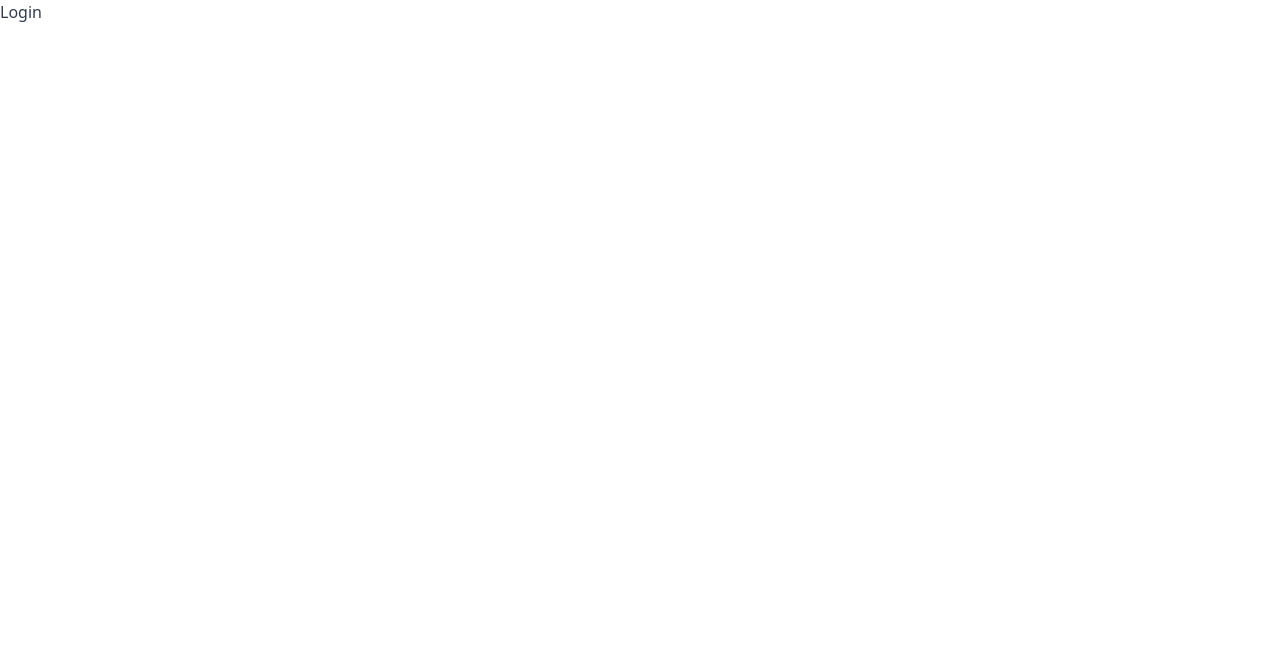
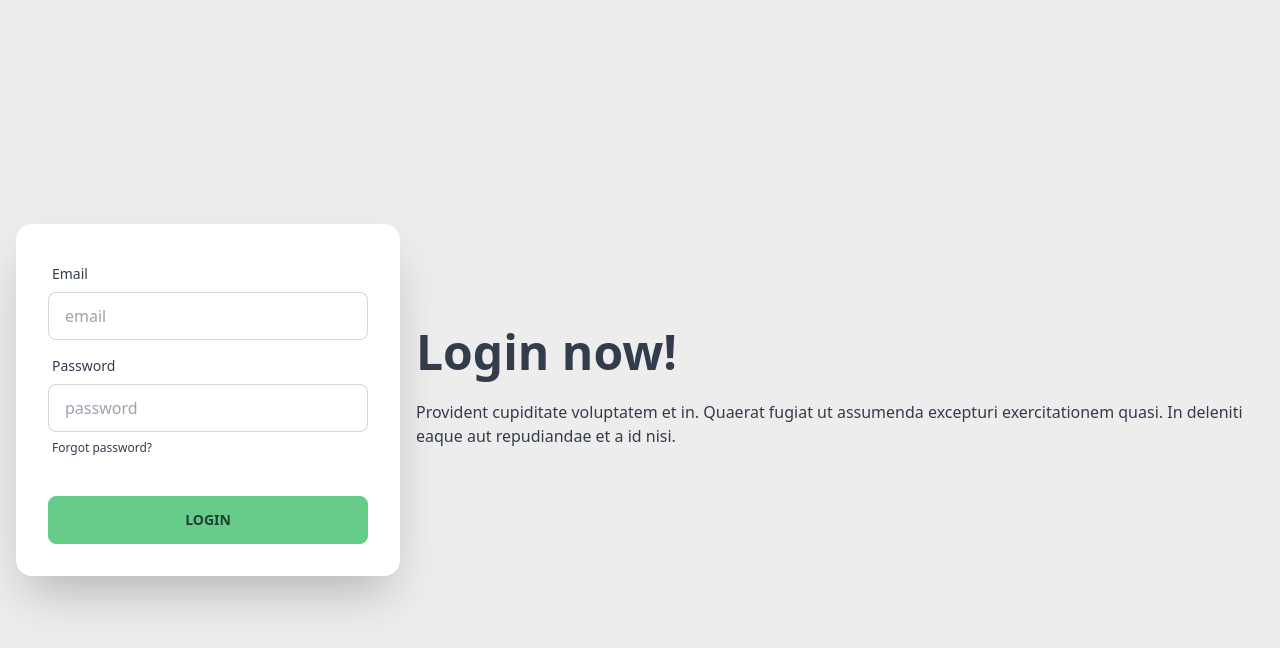
Before and after one commit to anupamahalder/nature-nurture-client-side, a React (Vite) app: page /login in a window 1280 px wide. Shown: the top 648 px of the page. Built offline with nearby package versions, Linux system fonts and the light colour scheme; no server answers.

Commit message:
Created authcontext in authprovider to hanlde user's login and persistency

```diff
--- a/package.json
+++ b/package.json
@@ -10,6 +10,7 @@
     "preview": "vite preview"
   },
   "dependencies": {
+    "firebase": "^10.6.0",
     "localforage": "^1.10.0",
     "match-sorter": "^6.3.1",
     "react": "^18.2.0",
--- a/src/Pages/Home/Home.jsx
+++ b/src/Pages/Home/Home.jsx
@@ -8,9 +8,11 @@ const Home = () => {
                 src="https://plus.unsplash.com/premium_photo-1681140560806-928e8b9a9a20?q=80&w=1470&auto=format&fit=crop&ixlib=rb-4.0.3&ixid=M3wxMjA3fDB8MHxwaG90by1wYWdlfHx8fGVufDB8fHx8fA%3D%3D"
                  alt="" />
                  <div className="h-full w-3/4 absolute top-0 bg-gradient-to-r from-[#151515] to-[rgba(21,21,21,0)100%]">
-                    <h1 className="text-4xl md:text-7xl font-bold absolute text-white top-40 left-20">Your <span className="text-green-400">Garden</span>, Our Priority...</h1>
-                    <p className="text-4xl w-3/4 absolute mt-10 italic text-white top-56 left-20 drop-shadow-lg font-satisfy">Welcome to a place where your outdoor oasis is our canvas, and every plant is a masterpiece.</p>
-                    <div className="flex gap-2 absolute bottom-40 left-20">
+                    <div className="absolute text-white top-40 left-20">
+                    <h1 className="text-4xl md:text-6xl font-bold">Your <span className="text-green-400">Garden</span>, Our Priority...</h1>
+                    <p className="text-4xl w-3/4 mt-6 pl-2 italic text-white drop-shadow-lg font-satisfy">Welcome to a place where your outdoor oasis is our canvas, and every plant is a masterpiece.</p>
+                    </div>
+                    <div className="flex gap-2 absolute bottom-36 left-20">
                         <button className="btn text-xl hover:text-black hover:bg-white">Check Services</button>
                         <button className="btn btn-outline hover:bg-white hover:text-black outline-4 text-xl text-white">Book Now</button>
                     </div>
--- a/src/Pages/Login.jsx
+++ b/src/Pages/Login.jsx
@@ -2,7 +2,36 @@
 const Login = () => {
     return (
         <div>
-            <h1>Login</h1>
+            <div className="hero min-h-screen bg-base-200">
+            <div className="hero-content flex-col lg:flex-row-reverse">
+                <div className="text-center lg:text-left">
+                <h1 className="text-5xl font-bold">Login now!</h1>
+                <p className="py-6">Provident cupiditate voluptatem et in. Quaerat fugiat ut assumenda excepturi exercitationem quasi. In deleniti eaque aut repudiandae et a id nisi.</p>
+                </div>
+                <div className="card flex-shrink-0 w-full max-w-sm shadow-2xl bg-base-100">
+                <form className="card-body">
+                    <div className="form-control">
+                    <label className="label">
+                        <span className="label-text">Email</span>
+                    </label>
+                    <input type="email" placeholder="email" className="input input-bordered" required />
+                    </div>
+                    <div className="form-control">
+                    <label className="label">
+                        <span className="label-text">Password</span>
+                    </label>
+                    <input type="password" placeholder="password" className="input input-bordered" required />
+                    <label className="label">
+                        <a href="#" className="label-text-alt link link-hover">Forgot password?</a>
+                    </label>
+                    </div>
+                    <div className="form-control mt-6">
+                    <button className="btn btn-primary">Login</button>
+                    </div>
+                </form>
+                </div>
+            </div>
+            </div>
         </div>
     );
 };
--- /dev/null
+++ b/src/Providers/AuthProvider.jsx
@@ -0,0 +1,49 @@
+import { createUserWithEmailAndPassword, onAuthStateChanged, signInWithEmailAndPassword } from "firebase/auth";
+import { createContext, useEffect, useState } from "react";
+import auth from "../config/firebase.config";
+import PropTypes from 'prop-types';
+
+// create a context
+export const AuthContext = createContext();
+const AuthProvider = ({children}) => {
+    // declare a state to store the user info
+    const [user, setUser] = useState(null);
+    //declare a state to know is loading when we call an asynchronous
+    const [isLoading, setIsLoading] = useState(true);
+
+    // create user with email and password
+    const createUser = (email, password)=>{
+        setIsLoading(true);
+        return createUserWithEmailAndPassword(auth, email, password);
+    }
+    // login user with email and password
+    const signInUser = (email, password)=>{
+        setIsLoading(true);
+        return signInWithEmailAndPassword(auth, email, password);
+    }
+    // checking user persistency this is a side effect so we need useEffect to handle this
+    useEffect(()=>{
+        const unSubscribe = onAuthStateChanged(auth, (currentUser)=>{
+            // set user to user state
+            setUser(currentUser);
+            // set isLoading false
+            setIsLoading(false);
+        })
+        // to avoid memory leak and clean up
+        return ()=> unSubscribe();
+    },[]);
+
+    const authInfo={
+        user, createUser, isLoading, signInUser,
+    }
+    return (
+        <AuthContext.Provider value={authInfo}>
+            {children}
+        </AuthContext.Provider>
+    );
+};
+// adding proptypes
+AuthProvider.propTypes ={
+    children: PropTypes.node.isRequired,
+}
+export default AuthProvider;
--- /dev/null
+++ b/src/config/firebase.config.js
@@ -0,0 +1,21 @@
+// Import the functions you need from the SDKs you need
+import { initializeApp } from "firebase/app";
+import { getAuth } from "firebase/auth";
+
+// TODO: Add SDKs for Firebase products that you want to use
+// https://firebase.google.com/docs/web/setup#available-libraries
+
+// Your web app's Firebase configuration
+const firebaseConfig = {
+  apiKey: import.meta.env.VITE_APIKEY,
+  authDomain: import.meta.env.VITE_AUTHDOMAIN,
+  projectId: import.meta.env.VITE_PROJECTID,
+  storageBucket: import.meta.env.VITE_STORAGEBUCKET,
+  messagingSenderId: import.meta.env.VITE_MESSAGINGSENDERID,
+  appId: import.meta.env.VITE_APPID
+};
+
+// Initialize Firebase
+const app = initializeApp(firebaseConfig);
+const auth = getAuth(app);
+export default auth;
--- a/src/main.jsx
+++ b/src/main.jsx
@@ -3,9 +3,12 @@ import ReactDOM from 'react-dom/client'
 import './index.css'
 import { RouterProvider } from 'react-router-dom'
 import MyRoute from './Router/MyRoute'
+import AuthProvider from './Providers/AuthProvider'
 
 ReactDOM.createRoot(document.getElementById('root')).render(
   <React.StrictMode>
+    <AuthProvider>
     <RouterProvider router={MyRoute}></RouterProvider>
+    </AuthProvider>
   </React.StrictMode>,
 )
```
Also changed, not shown: 1 other file (tests, documents, lock files or other folders).
